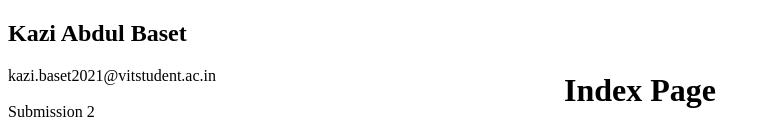
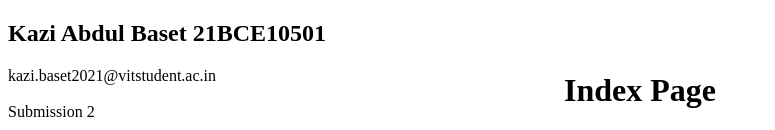
Before and after one commit to FrostKazi/MernTasks_2, a plain HTML site: page index.html in a window 1280 px wide. Shown: the top 130 px of the page, without its empty margins (0-775 px from the left). Drawn offline with Linux system fonts and the light colour scheme.

Commit message:
Update index.html

```diff
--- a/index.html
+++ b/index.html
@@ -10,7 +10,7 @@ E-mail: kazi.baset2021@vitstudent.ac.in-->
 </head>
 <body>
     <div>
-        <h2>Kazi Abdul Baset</h2>
+        <h2>Kazi Abdul Baset 21BCE10501</h2>
         <span>kazi.baset2021@vitstudent.ac.in</span>
         <div><br>Submission 2</div>
     </div>
```
